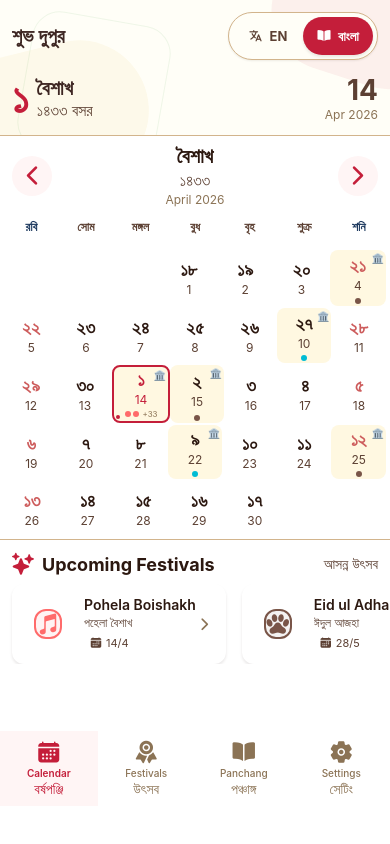
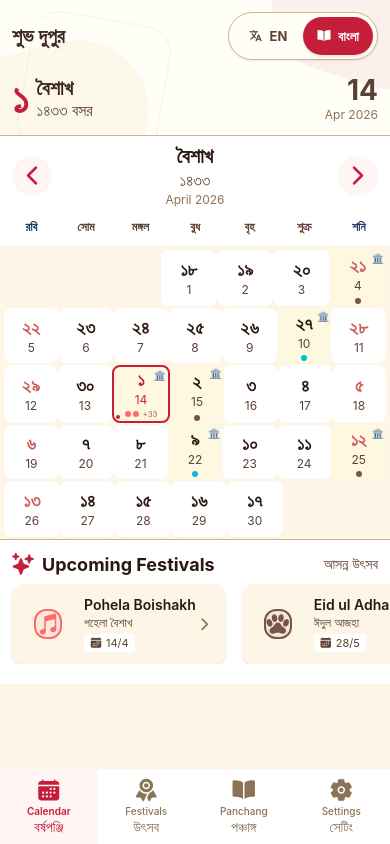
Before and after one commit to moktarul12/bengalicalendar, a React Native app: screen / in a window 390 px wide. Built offline with nearby package versions, Linux system fonts and the light colour scheme.

Commit message:
build 15

```diff
--- a/src/components/BottomNavBar.tsx
+++ b/src/components/BottomNavBar.tsx
@@ -53,8 +53,8 @@ const styles = StyleSheet.create({
     backgroundColor: COLORS.surface,
     // borderTopWidth: 1, // Removed top border
     // borderTopColor: COLORS.border, // Removed top border
-    paddingBottom: 8, // Reduced from 70 to prevent excessive spacing
-    marginBottom: 30,
+    // paddingBottom: 8, // Removed to eliminate spacing
+    // marginBottom: 30, // Removed to eliminate black space above navigation
     // ...SHADOWS.md, // Removed shadow
   },
   tab: {
--- a/src/constants/theme.ts
+++ b/src/constants/theme.ts
@@ -22,6 +22,7 @@ export const COLORS = {
   accentSoft: '#F0FFF0',
 
   // ===== BACKGROUND - Old Paper/Cream (Parchment) =====
+  background: '#FDF5E6',        // Old parchment color
   backgroundAlt: '#FAF0E6',
   surface: '#FFFFFF',
   surfaceAlt: '#FFFEF7',
```
